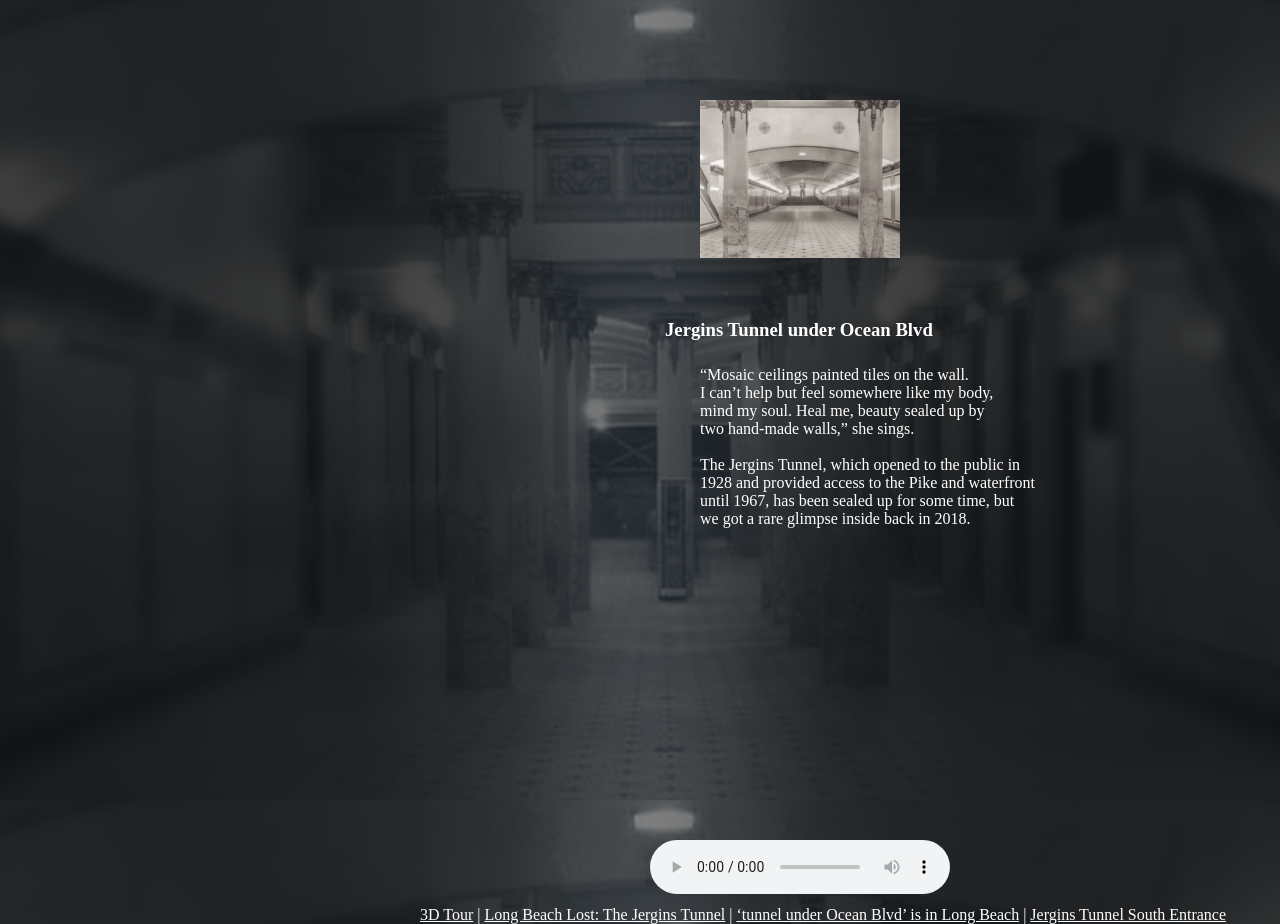
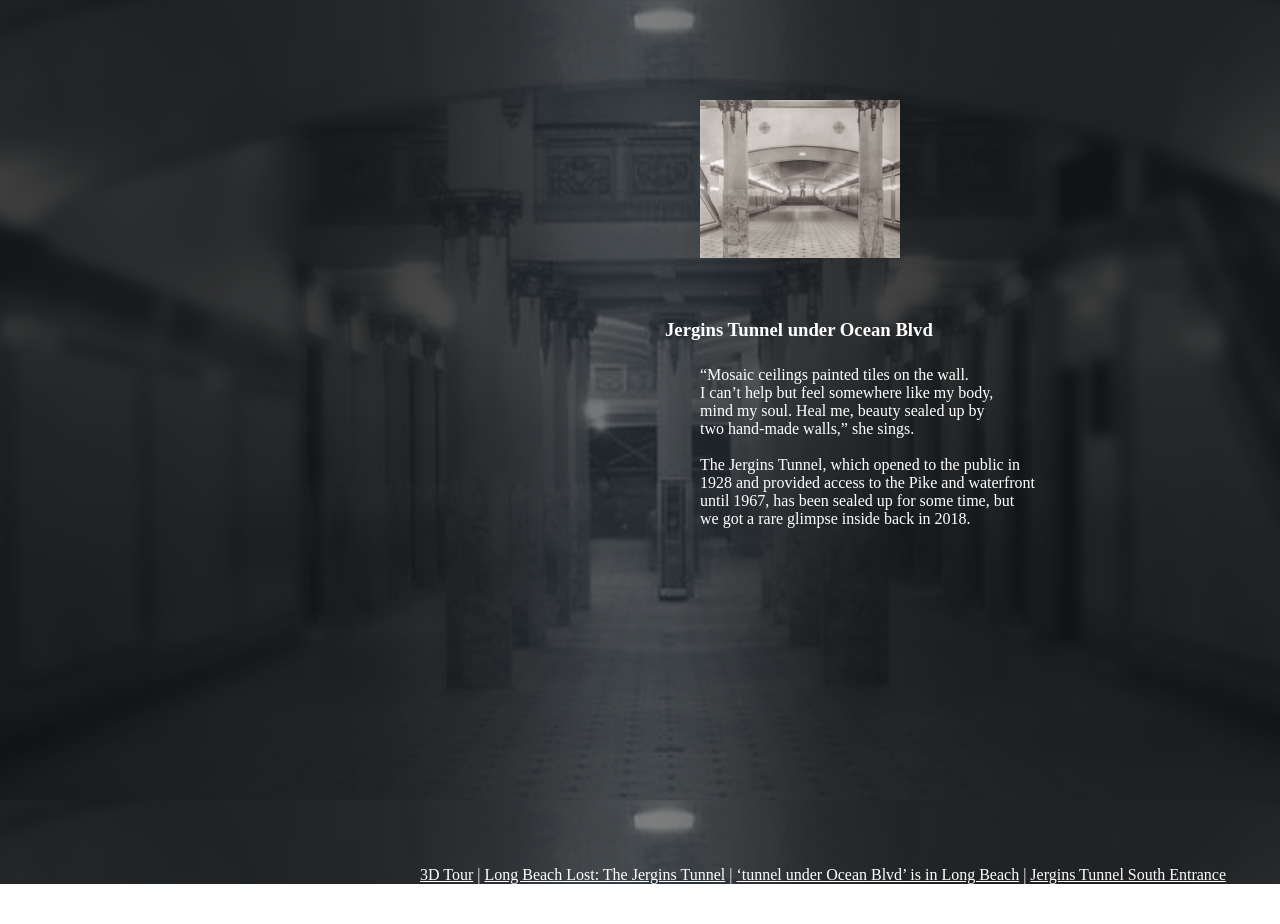
Before and after one commit to slopezlucas/slopezlucas.github.io, a plain HTML site: page tunnel.html in a window 1280 px wide. After the commit the page ends 884 px from the top, so only its background shows below. Drawn offline with Linux system fonts and the light colour scheme; a web font is replaced by a local one.

Commit message:
updated readme

```diff
--- a/song.css
+++ b/song.css
@@ -71,7 +71,7 @@ body {
 }
 .p-2 {
     position: absolute;
-    top: 890px;
+    top: 850px;
     left: 420px;
     color: #ffffff;
 }
--- a/tunnel.html
+++ b/tunnel.html
@@ -14,10 +14,6 @@
 <body>
     <img src="graphics/tunnel.jpg" class="album" />
     <h3 class="h3-10">Jergins Tunnel under Ocean Blvd</h3>
-    <audio controls>
-        <source src="sound/light_faded.mp3" type="audio/mpeg">
-        Your browser does not support the audio element.
-    </audio>
     <p class="p-1">
             “Mosaic ceilings painted tiles on the wall.
         <br>I can’t help but feel somewhere like my body,
```
Also changed, not shown: 1 other file.
